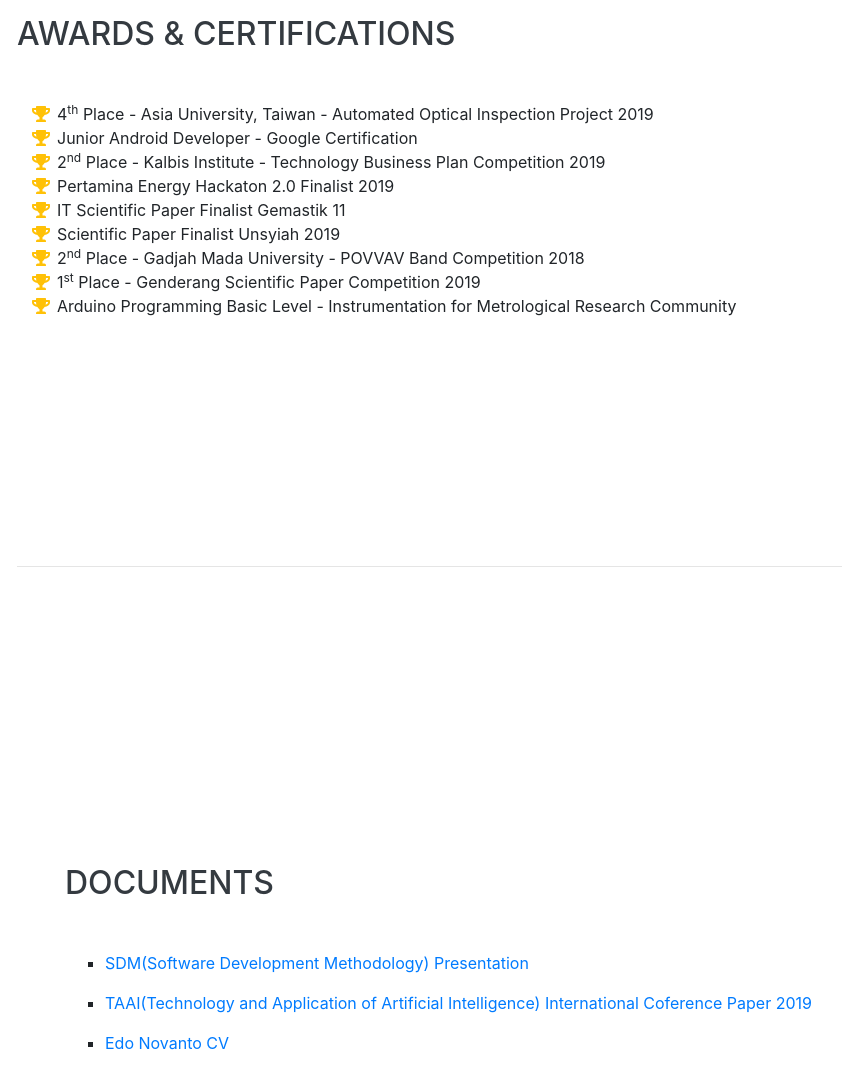
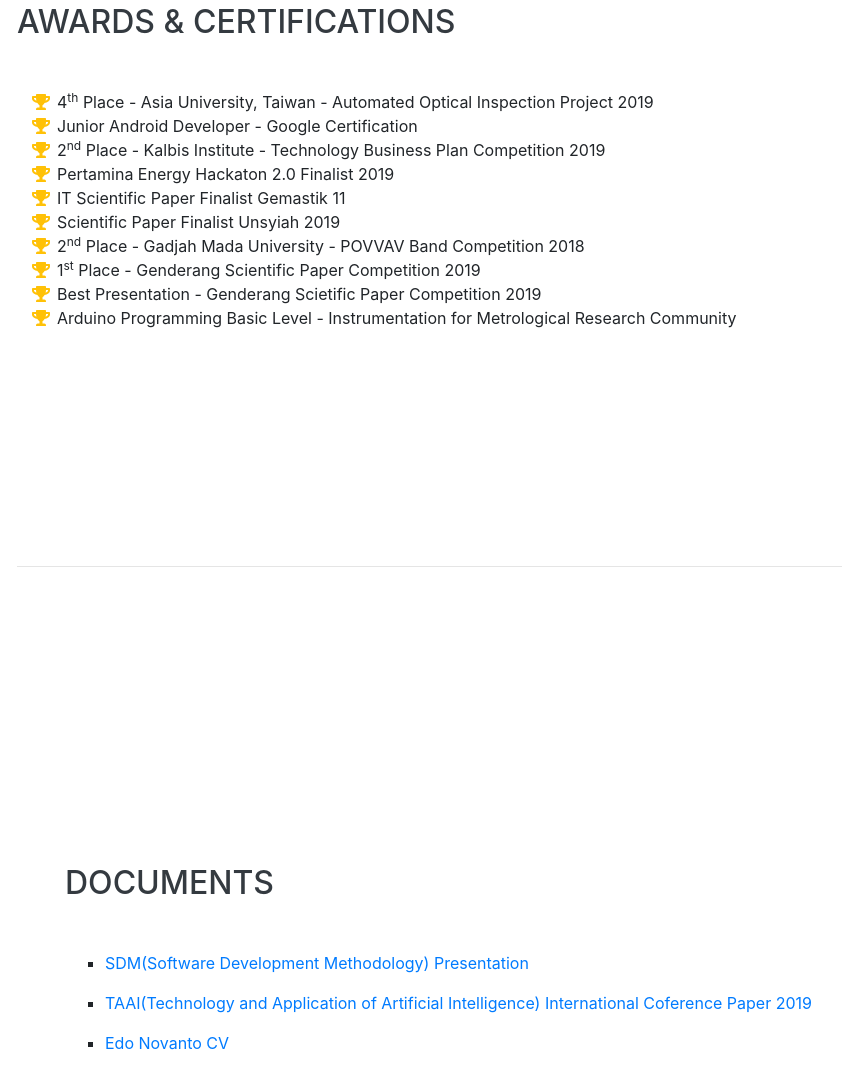
Before and after one commit to edonovanto/resumeWebsite, a website with bundled scripts: page index.html in a window 1280 px wide. Shown: the part 5549-6628 px from the top of the page, without its empty margins (303-1145 px from the left). Built offline with nearby package versions, Linux system fonts and the light colour scheme; a script that the page names is missing; a web font is replaced by a local one.

Commit message:
Add new achievement for best paper award

```diff
--- a/index.html
+++ b/index.html
@@ -351,10 +351,14 @@
             1<sup>st</sup>
               Place - Genderang Scientific Paper Competition 2019</li>
             <li>
+                <li>
+            <i class="fa-li fa fa-trophy text-warning"></i>
+              Best Presentation - Genderang Scietific Paper Competition 2019</li>
+            </li>
           <li>
             <i class="fa-li fa fa-trophy text-warning"></i>
             Arduino Programming Basic Level - Instrumentation for Metrological Research Community</li>
-          <li>
+          </li>
         </ul>
       </div>
     </section>
```
